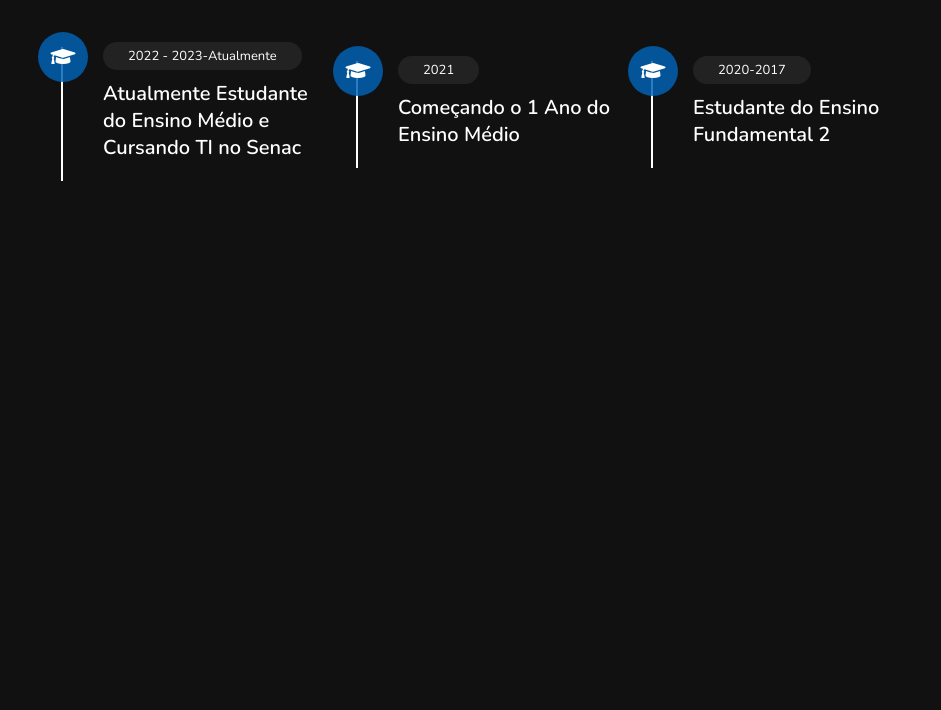
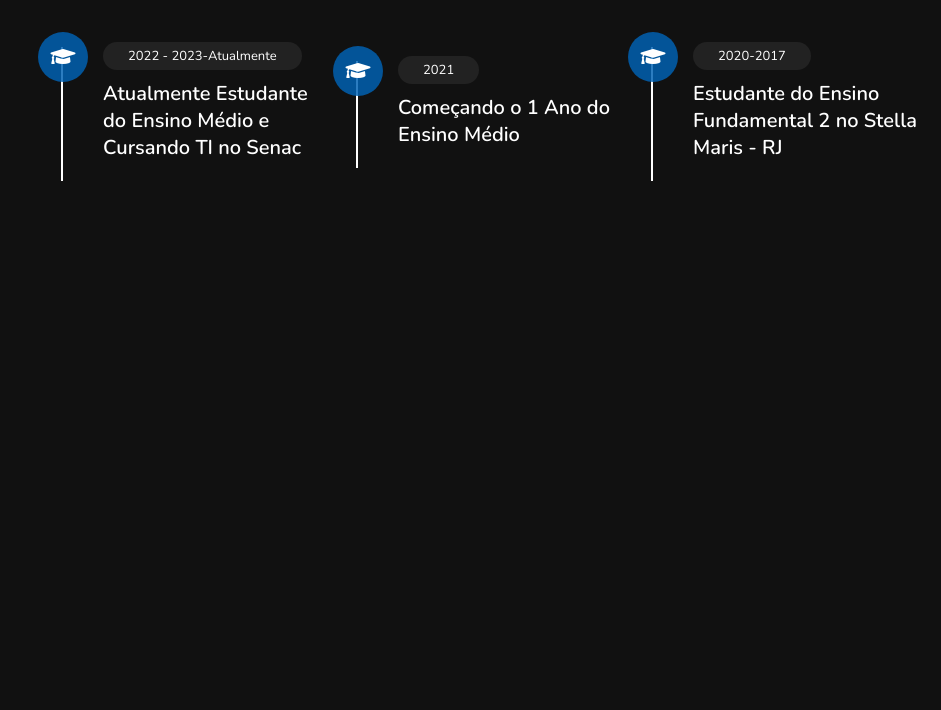
Before and after one commit to Eddielimaa/Portfolio-Edson, a plain HTML site: page index.html in a window 1280 px wide. Shown: the part 1688-2398 px from the top of the page, without its empty margins (339-1280 px from the left). Drawn offline with nearby package versions, Linux system fonts and the light colour scheme.

Commit message:
Update index.html

```diff
--- a/index.html
+++ b/index.html
@@ -113,7 +113,7 @@
     <div class="box">
         <i class="fas fa-graduation-cap"></i>
         <span>2020-2017</span>
-        <h3>Estudante do Ensino Fundamental 2</h3>
+        <h3>Estudante do Ensino Fundamental 2 no Stella Maris - RJ</h3>
         <p></p>
     </div>
 
```
